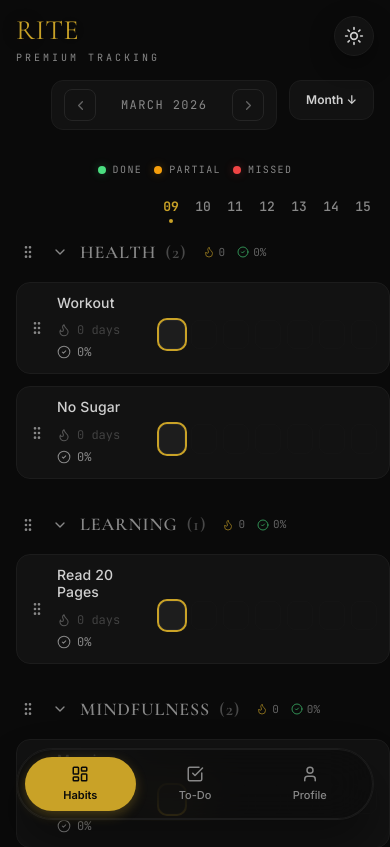
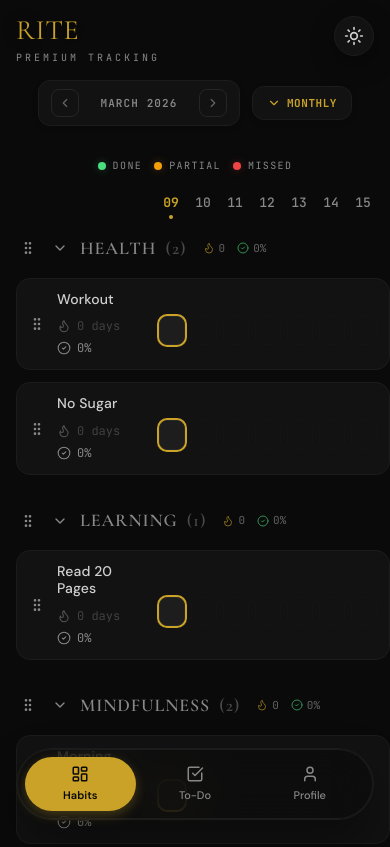
Before and after one commit to Ompatil39/Rite, a Next.js app: page / in a window 390 px wide. Shown: the top 847 px of the page. Built offline with nearby package versions, Linux system fonts and the light colour scheme.

Commit message:
feat: Add habit tracker and floating navigation layout with updated dependencies and configuration.

```diff
--- a/app/layout.tsx
+++ b/app/layout.tsx
@@ -1,5 +1,5 @@
 import type {Metadata} from 'next';
-import { Cormorant_Garamond, Inter, JetBrains_Mono } from 'next/font/google';
+import { Cormorant_Garamond, DM_Sans, JetBrains_Mono } from 'next/font/google';
 import './globals.css'; // Global styles
 import FloatingNavLayout from '@/components/floating-nav-layout';
 import ThemeToggle from '@/components/theme-toggle';
@@ -10,7 +10,7 @@ const cormorant = Cormorant_Garamond({
   variable: '--font-display',
 });
 
-const inter = Inter({
+const dmSans = DM_Sans({
   subsets: ['latin'],
   variable: '--font-body',
 });
@@ -27,7 +27,7 @@ export const metadata: Metadata = {
 
 export default function RootLayout({children}: {children: React.ReactNode}) {
   return (
-    <html lang="en" className={`dark ${cormorant.variable} ${inter.variable} ${jetbrainsMono.variable}`}>
+    <html lang="en" className={`dark ${cormorant.variable} ${dmSans.variable} ${jetbrainsMono.variable}`}>
       <body suppressHydrationWarning style={{ margin: 0, padding: 0, fontFamily: "var(--font-body), sans-serif", backgroundColor: "var(--bg-base, #0a0a0a)", color: "var(--text-main, #d0d0d0)", transition: "background-color 0.3s, color 0.3s" }}>
         <FloatingNavLayout>
           {children}
--- a/components/floating-nav-layout.tsx
+++ b/components/floating-nav-layout.tsx
@@ -3,10 +3,31 @@
 import Link from "next/link";
 import { usePathname } from "next/navigation";
 import { LayoutDashboard, CheckSquare, User } from "lucide-react";
-import { useMemo } from "react";
+import { useMemo, useState, useEffect } from "react";
 
 export default function FloatingNavLayout({ children }: { children: React.ReactNode }) {
   const pathname = usePathname();
+  const [isVisible, setIsVisible] = useState(true);
+  const [lastScrollY, setLastScrollY] = useState(0);
+
+  useEffect(() => {
+    const handleScroll = () => {
+      const currentScrollY = window.scrollY;
+      if (window.innerWidth < 768) {
+        if (currentScrollY > lastScrollY && currentScrollY > 50) {
+          setIsVisible(false); // Scroll down
+        } else {
+          setIsVisible(true); // Scroll up
+        }
+      } else {
+        setIsVisible(true);
+      }
+      setLastScrollY(currentScrollY);
+    };
+
+    window.addEventListener("scroll", handleScroll, { passive: true });
+    return () => window.removeEventListener("scroll", handleScroll);
+  }, [lastScrollY]);
 
   const links = useMemo(() => [
     { href: "/", label: "Habits", icon: LayoutDashboard },
@@ -18,13 +39,22 @@ export default function FloatingNavLayout({ children }: { children: React.ReactN
     <div style={{ display: "flex", flexDirection: "column", minHeight: "100vh" }}>
       <style>{`
         @media (max-width: 768px) {
-          .top-left-header { top: 16px !important; left: 16px !important; }
+          .top-left-header { top: 16px !important; left: 16px !important; position: absolute !important; }
           .top-left-header h1 { font-size: 28px !important; }
           .floating-nav {
             top: auto !important;
             bottom: 24px !important;
             width: calc(100% - 32px) !important;
             padding: 8px !important;
+          }
+          .floating-nav.nav-hidden {
+            transform: translate(-50%, calc(100% + 32px)) !important;
+            opacity: 0;
+            pointer-events: none;
+          }
+          .floating-nav.nav-visible {
+            transform: translate(-50%, 0) !important;
+            opacity: 1;
           }
           .floating-nav nav { width: 100%; justify-content: space-between; }
           .floating-nav a { padding: 8px 12px !important; flex-direction: column; gap: 4px !important; font-size: 11px !important; flex: 1; justify-content: center; }
@@ -46,15 +76,16 @@ export default function FloatingNavLayout({ children }: { children: React.ReactN
 
       {/* Center Floating Nav */}
       <header
-        className="floating-nav"
+        className={`floating-nav ${isVisible ? "nav-visible" : "nav-hidden"}`}
         style={{
-          position: "absolute",
+          position: "fixed",
           top: 32,
           left: "50%",
           transform: "translateX(-50%)",
           display: "flex",
           alignItems: "center",
           padding: "6px",
+          transition: "transform 0.4s cubic-bezier(0.16, 1, 0.3, 1), opacity 0.4s cubic-bezier(0.16, 1, 0.3, 1)",
           background: "var(--nav-bg)",
           backdropFilter: "blur(24px)",
           WebkitBackdropFilter: "blur(24px)",
--- a/components/habit-tracker.tsx
+++ b/components/habit-tracker.tsx
@@ -64,7 +64,8 @@ export default function App() {
   const [categoryOrder, setCategoryOrder] = useState<string[]>([]);
   const [mounted, setMounted] = useState(false);
   const [expandedCalendar, setExpandedCalendar] = useState<number | null>(null);
-  const [isMonthView, setIsMonthView] = useState(false);
+  const [isMonthView, setIsMonthView] = useState(true);
+  const [isMobile, setIsMobile] = useState(false);
   const [touchY, setTouchY] = useState<number | null>(null);
   const hoveredCellRef = useRef<{hid: number, idx: number} | null>(null);
   const cycleRef = useRef<any>(null);
@@ -110,8 +111,16 @@ export default function App() {
   useEffect(() => { cycleRef.current = cycleStatus; });
 
   useEffect(() => {
-    // eslint-disable-next-line react-hooks/set-state-in-effect
     setMounted(true);
+    const checkMobile = () => {
+      const mobile = window.innerWidth < 768;
+      setIsMobile(mobile);
+      if (!mobile) setIsMonthView(true);
+    };
+    checkMobile();
+    if (window.innerWidth < 768) setIsMonthView(false);
+    window.addEventListener("resize", checkMobile);
+    return () => window.removeEventListener("resize", checkMobile);
   }, []);
 
   useEffect(() => {
@@ -432,28 +441,66 @@ export default function App() {
       <div className="page-container page-enter" style={{ maxWidth: 1340, margin: "0 auto", padding: "0px 36px 88px" }}>
 
         {/* ── HEADER (Month Navigator) ── */}
-        <div style={{ display: "flex", justifyContent: "flex-end", alignItems: "flex-start", marginBottom: 32, gap: 12 }}>
+        <div style={{
+          display: "flex",
+          justifyContent: isMobile ? "center" : "flex-end",
+          alignItems: "center",
+          marginBottom: 32,
+          gap: 12,
+          flexWrap: "wrap"
+        }}>
           {/* Month Navigator */}
-          <div className="month-nav-container" style={{ display: "flex", alignItems: "center", gap: 10, background: "var(--bg-surface)", border: "1px solid var(--border-main)", borderRadius: 12, padding: "10px 16px" }}>
-            <button className="nav-btn" onClick={prevMonth}><ChevronLeft size={15} /></button>
-            <span className="month-nav-text" style={{ fontFamily: "var(--font-mono), monospace", fontSize: 12, color: "var(--text-muted)", letterSpacing: "0.12em", minWidth: 116, textAlign: "center" }}>
+          <div className="month-nav-container" style={{
+            display: "flex",
+            alignItems: "center",
+            gap: 10,
+            background: "var(--bg-surface)",
+            border: "1px solid var(--border-main)",
+            borderRadius: 12,
+            padding: "8px 12px",
+            boxShadow: "0 2px 8px rgba(0,0,0,0.05)"
+          }}>
+            <button className="nav-btn" onClick={prevMonth} style={{ width: 28, height: 28 }}><ChevronLeft size={14} /></button>
+            <span className="month-nav-text" style={{
+              fontFamily: "var(--font-mono), monospace",
+              fontSize: 11,
+              color: "var(--text-muted)",
+              letterSpacing: "0.1em",
+              minWidth: 100,
+              textAlign: "center",
+              fontWeight: 600
+            }}>
               {MONTHS[month].toUpperCase()} {year}
             </span>
-            <button className="nav-btn" onClick={nextMonth}><ChevronRight size={15} /></button>
+            <button className="nav-btn" onClick={nextMonth} style={{ width: 28, height: 28 }}><ChevronRight size={14} /></button>
           </div>
+
+          {/* Toggle Button - Only for Mobile */}
+          {isMobile && (
             <button
               onClick={() => setIsMonthView(!isMonthView)}
               style={{
-              background: "var(--bg-surface)", border: "1px solid var(--border-main)",
-              color: "var(--text-main)", padding: "10px 16px", borderRadius: 12,
-              fontSize: 12, fontWeight: 600, cursor: "pointer",
-              fontFamily: "var(--font-body), sans-serif",
-              display: "flex", alignItems: "center", gap: 4,
-              transition: "all 0.2s"
+                background: "var(--bg-surface)",
+                border: "1px solid var(--border-main)",
+                color: "var(--accent)",
+                padding: "8px 14px",
+                borderRadius: 12,
+                fontSize: 11,
+                fontWeight: 700,
+                cursor: "pointer",
+                fontFamily: "var(--font-mono), monospace",
+                display: "flex",
+                alignItems: "center",
+                gap: 6,
+                transition: "all 0.2s",
+                boxShadow: "0 2px 8px rgba(0,0,0,0.05)",
+                textTransform: "uppercase",
+                letterSpacing: "0.05em"
               }}
             >
-            {isMonthView ? "Week ↑" : "Month ↓"}
+              {isMonthView ? <><ChevronRight size={14} /> Weekly</> : <><ChevronDown size={14} /> Monthly</>}
             </button>
+          )}
         </div>
 
         {/* ── LEGEND ── */}
@@ -472,12 +519,12 @@ export default function App() {
         <div
           className="scroll-container"
           style={{ overflowX: "auto", paddingBottom: 24, paddingTop: 60, marginTop: -60, marginLeft: -36, marginRight: -36, paddingLeft: 36, paddingRight: 36 }}
-          onTouchStart={(e) => setTouchY(e.touches[0].clientY)}
+          onTouchStart={(e) => isMobile && setTouchY(e.touches[0].clientY)}
           onTouchEnd={(e) => {
-            if (touchY === null) return;
+            if (!isMobile || touchY === null) return;
             const diff = e.changedTouches[0].clientY - touchY;
-            if (diff > 50) setIsMonthView(true);
-            else if (diff < -50) setIsMonthView(false);
+            if (diff > 60) setIsMonthView(true);
+            else if (diff < -60) setIsMonthView(false);
             setTouchY(null);
           }}
         >
--- a/package.json
+++ b/package.json
@@ -1,5 +1,5 @@
 {
-  "name": "ai-studio-applet",
+  "name": "rite",
   "version": "0.1.0",
   "private": true,
   "scripts": {
```
Also changed, not shown: next.config.ts (+0 -2 lines), 1 other file (tests, documents, lock files or other folders). Lines whose indentation alone changed are shown as unchanged.
